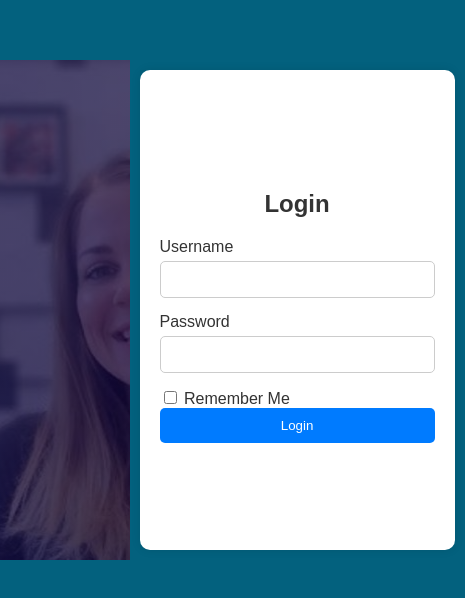
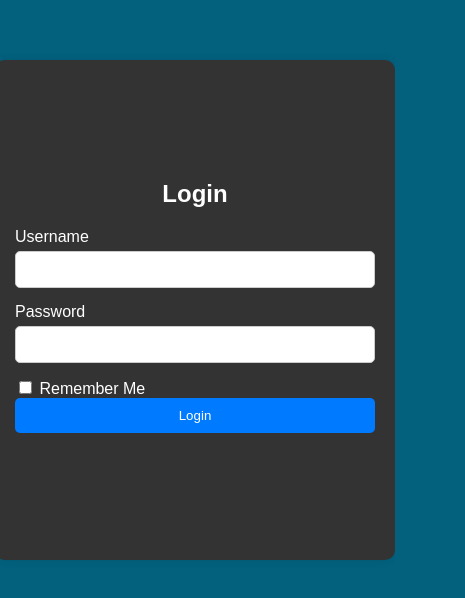
Before and after one commit to Venkateshjakkam/Training-Session-2, a plain HTML site: page login.html in a window 390 px wide. Shown: the part 112-710 px from the top of the page, 465 px wide, since content can reach past the window. Drawn offline with Linux system fonts and the light colour scheme.

Commit message:
Responsive

```diff
--- a/login.css
+++ b/login.css
@@ -71,8 +71,18 @@ button:hover {
 }
 
 @media (max-width: 600px) {
-    .form-container {
-        width: 100%;
-        margin: 10px;
+    .main-container {
+		display: none;
     }
+	.flexlogin{
+	width:400px;
+	height: 500px;
+	}
+	.form-container{
+		background-color: #333;
+
+	}
+	label,h2{
+		color: white;
+	}
 }
```
